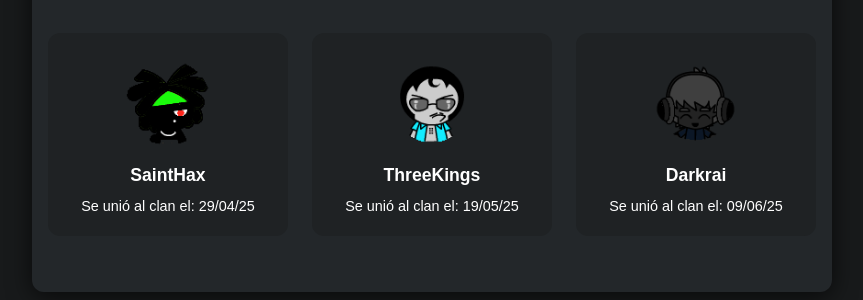
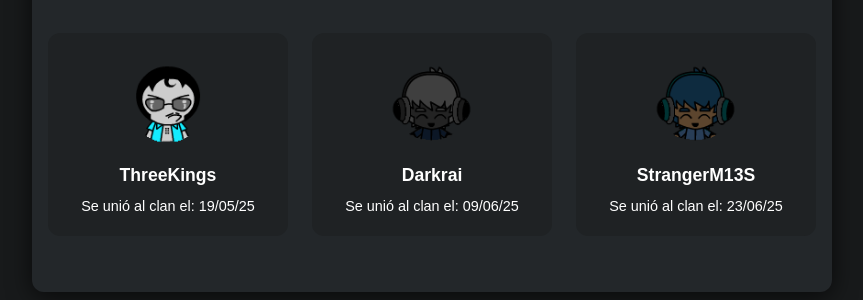
Before and after one commit to d10sbb/LaElite, a plain HTML site: page miembros.html in a window 1280 px wide. Shown: the part 1589-1889 px from the top of the page, without its empty margins (208-1071 px from the left). Drawn offline with Linux system fonts and the light colour scheme.

Commit message:
Update miembros.html

```diff
--- a/miembros.html
+++ b/miembros.html
@@ -209,11 +209,6 @@
     <h2><br>MIEMBROS</h2>
     <div class="flex-container">
       <div class="member-card">
-        <img src="jugadores/SaintHax.png" alt="SaintHax" class="member-image">
-        <p><strong>SaintHax</strong></p>
-        <p class="member-date">Se unió al clan el: 29/04/25</p>
-      </div>
-      <div class="member-card">
         <img src="jugadores/ThreeKings.png" alt="ThreeKings" class="member-image">
         <p><strong>ThreeKings</strong></p>
         <p class="member-date">Se unió al clan el: 19/05/25</p>
@@ -223,6 +218,11 @@
         <p><strong>Darkrai</strong></p>
         <p class="member-date">Se unió al clan el: 09/06/25</p>
       </div>
+      <div class="member-card">
+        <img src="jugadores/StrangerM13S.png" alt="StrangerM13S" class="member-image">
+        <p><strong>StrangerM13S</strong></p>
+        <p class="member-date">Se unió al clan el: 23/06/25</p>
+      </div>
     </div>
   </div>
 
```
